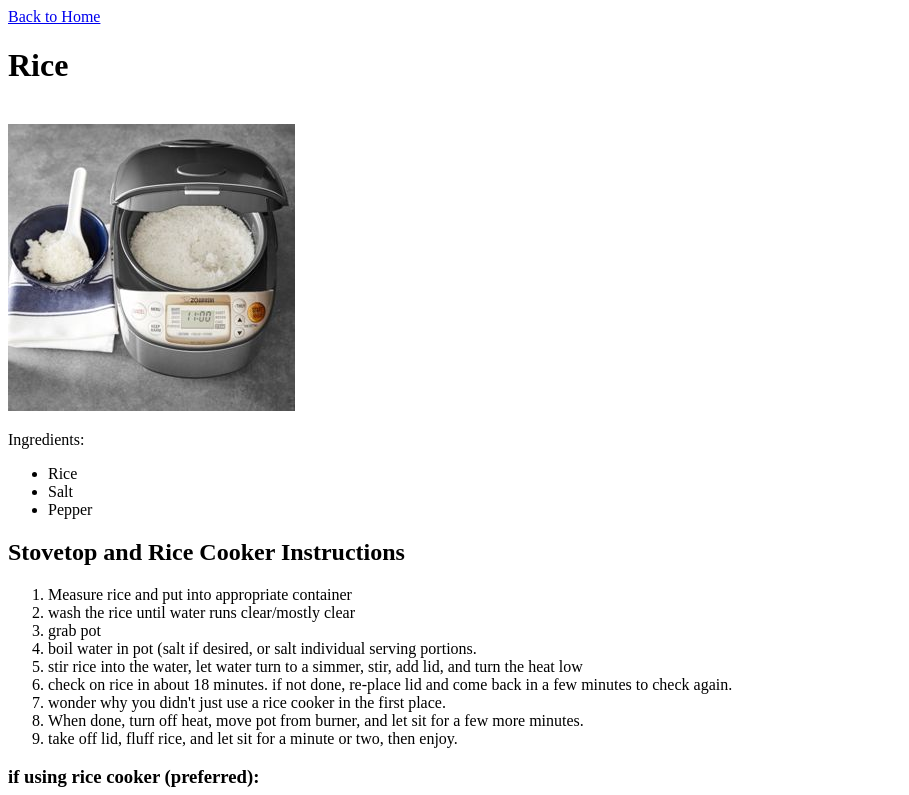
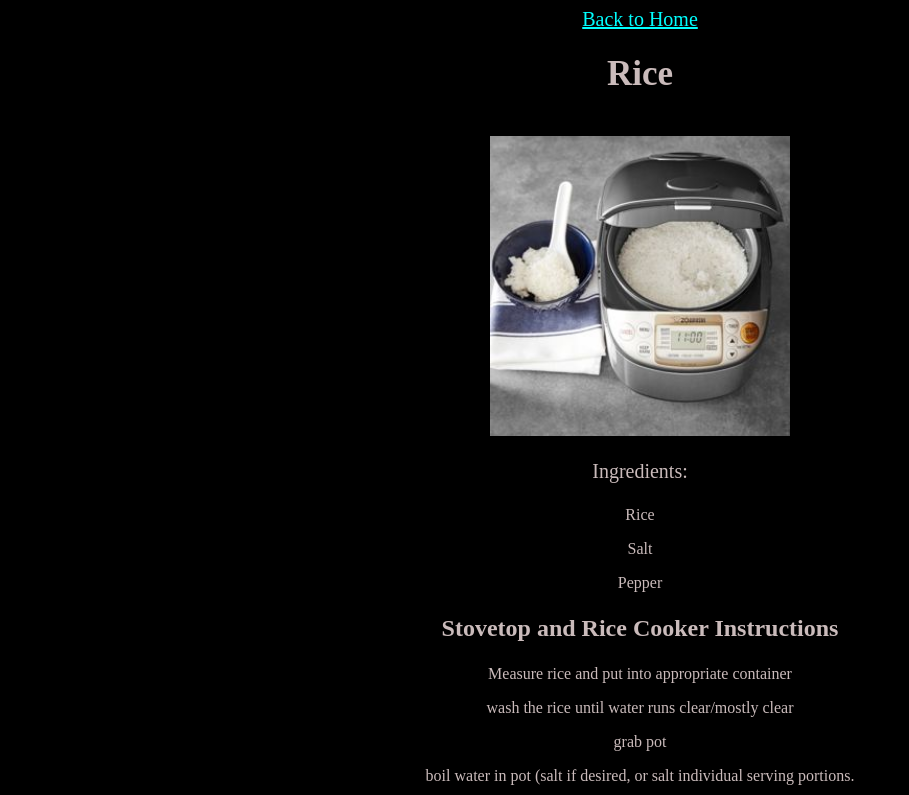
Before and after one commit to Turtle-Lake/odin-recipes, a plain HTML site: page recipes/rice.html in a window 1280 px wide. Shown: the top 795 px of the page, without its empty margins (0-909 px from the left). Drawn offline with Linux system fonts and the light colour scheme.

Commit message:
added basic css styling

```diff
--- a/recipes/rice.html
+++ b/recipes/rice.html
@@ -4,13 +4,14 @@
     <head>
         <meta charset="UTF-8">
         <title>Rice</title>
+        <link rel="stylesheet" href="../style.css">
     </head>
 
     <body>
         <a href="../index.html">Back to Home</a>
         <h1>Rice</h1>
         <br>
-        <img src="../img/zojirushi.jpg" alt="a picture of two rice containers, a bowl used for serving rice and a Zojirushi rice cooker.">
+        <img class="food" src="../img/zojirushi.jpg" alt="a picture of two rice containers, a bowl used for serving rice and a Zojirushi rice cooker.">
         <br>
         <p>Ingredients:</p>
         <ul>
--- /dev/null
+++ b/style.css
@@ -0,0 +1,41 @@
+
+body {
+    background-color: black;
+    color: rgb(202, 187, 187);
+    text-align: center;
+}
+
+
+img {
+  /* background-color: aqua; */
+  align-self: center;
+}
+
+a {
+    color: aqua;
+    font-size: 20px;
+}
+
+h1 {
+    font-size: 35px;
+}
+
+p {
+    font-size: 20px;
+}
+
+li {
+    /* display:inline; */
+    margin:10px auto;
+    margin-left: -40px;
+    padding: 3px;
+    font-size:16px;
+    list-style: none;
+    align-self: auto;
+
+}
+
+.food {
+    height: 300px;
+    width: auto;
+}
```
Also changed, not shown: index.html (+1 -0 lines), recipes/baked-chicken.html (+2 -3 lines), recipes/baked-fries.html (+2 -3 lines).
